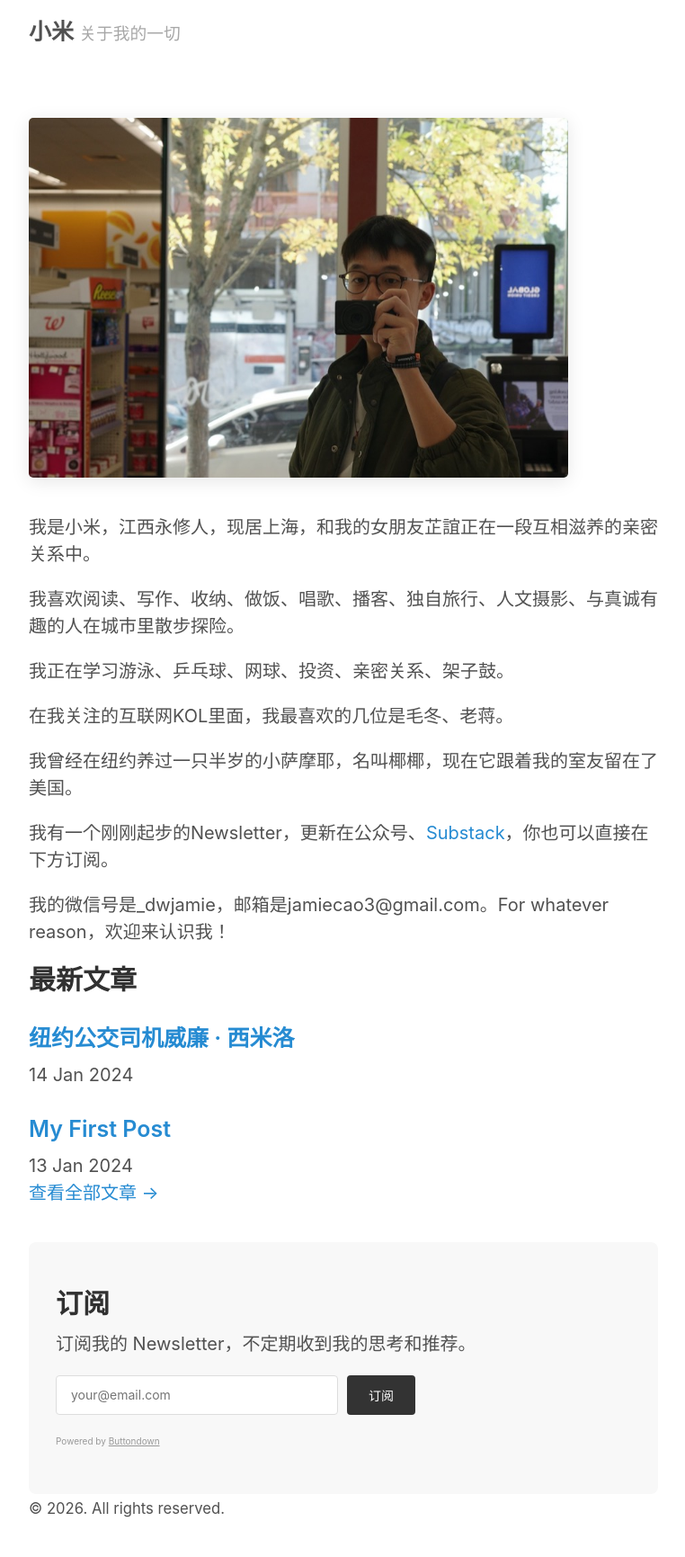
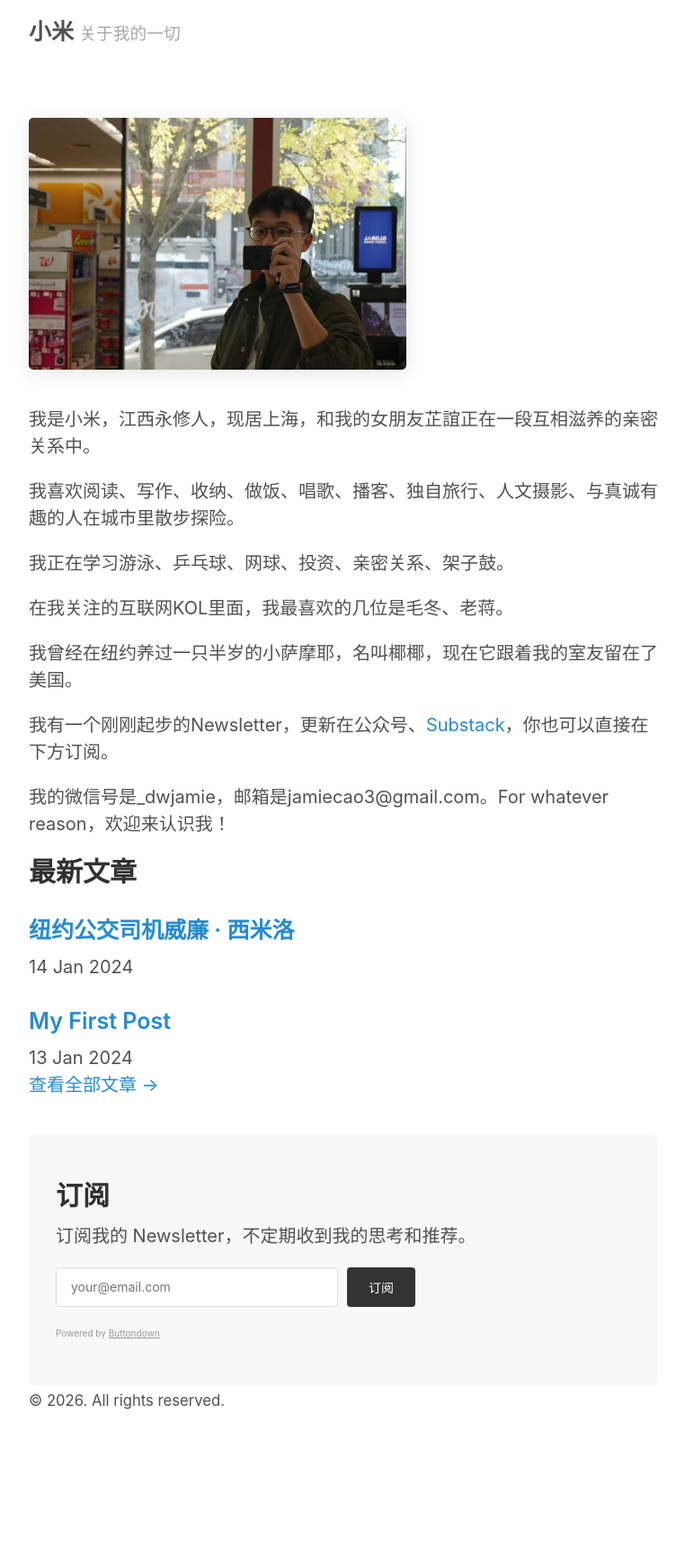
Before and after one commit to dwjamie/dwjamie.github.io, a Jekyll site: the page built from index.html, in a window 1280 px wide. Shown: the whole page at 90% size, without its empty margins (258-1020 px from the left). Built offline with Jekyll 4.4.1, drawn with Linux system fonts in a browser that asks for light colours; after the commit the page ends 1611 px from its top, so only the background shows below that.

Commit message:
Reduce profile photo size to 60%

```diff
--- a/index.html
+++ b/index.html
@@ -53,8 +53,8 @@ title: Home
 }
 
 .profile-photo {
-  max-width: 100%;
-  max-height: 400px;
+  max-width: 60%;
+  max-height: 300px;
   width: auto;
   height: auto;
   object-fit: contain;
```
